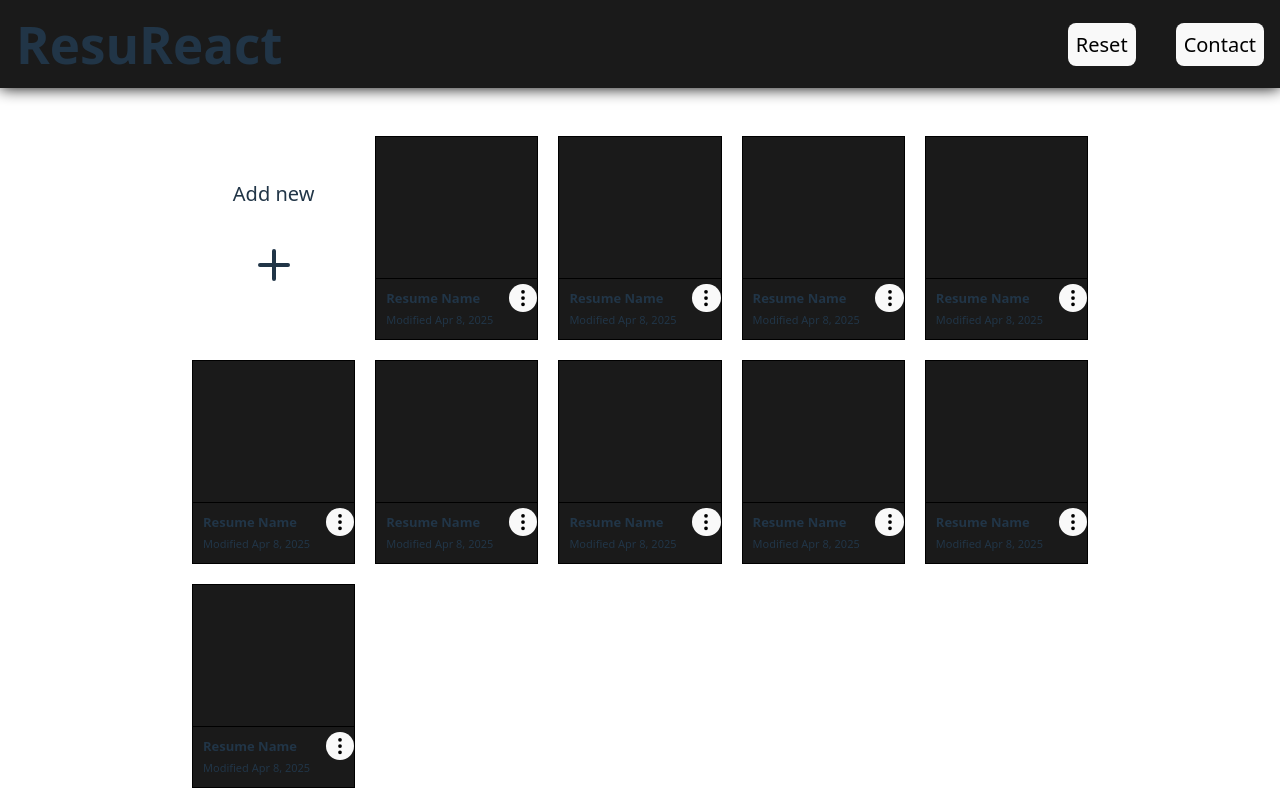
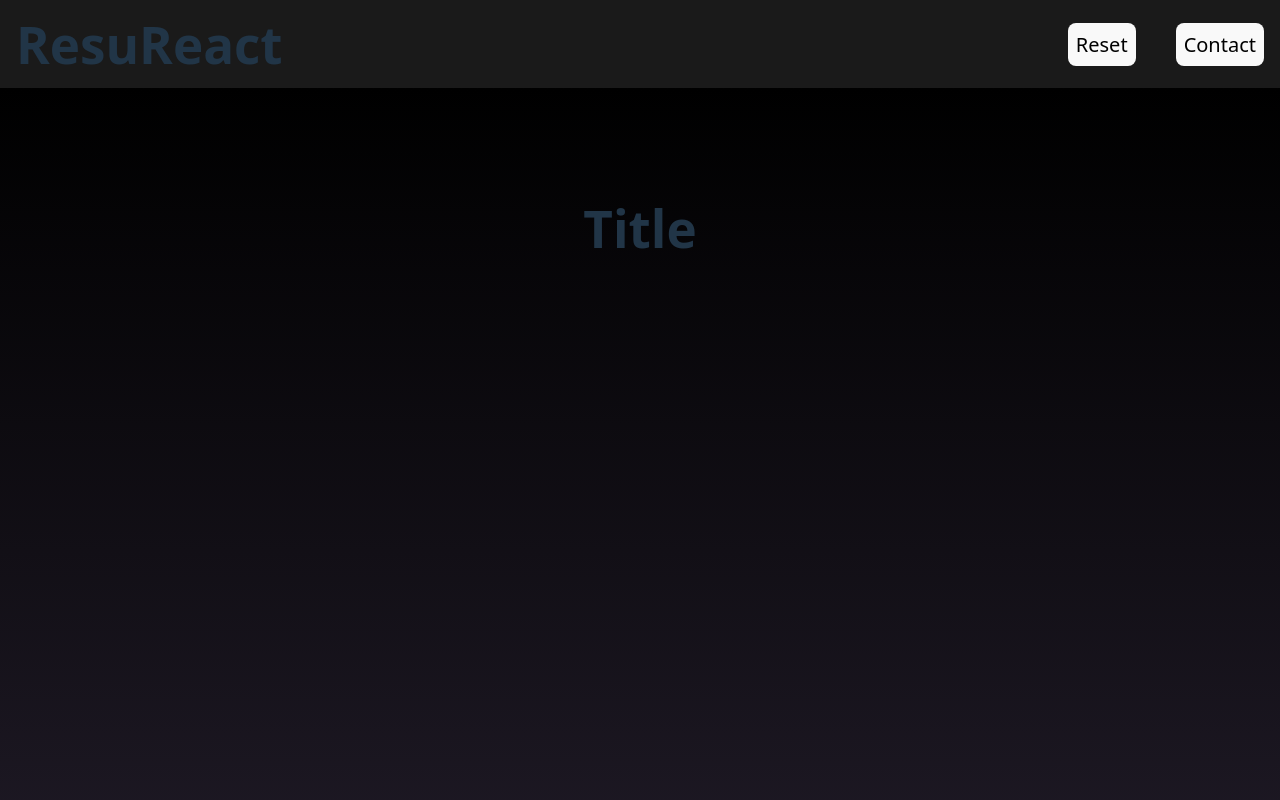
Before and after one commit to rtrevizo18/resuReact, a React (Vite) app: page / in a window 1280 px wide. Shown: the top 800 px of the page. Built offline with nearby package versions, Linux system fonts and the light colour scheme.

Commit message:
feat: add SplashBody component for splash page
Also added some minor styling and reshuffled the Body component to be general

```diff
--- a/src/components/Body/Body.css
+++ b/src/components/Body/Body.css
@@ -1,5 +1,3 @@
 #body{
     flex: 1;
-    box-sizing: border-box;
-    padding: 3rem 12rem;
 }
--- a/src/components/Body/Body.jsx
+++ b/src/components/Body/Body.jsx
@@ -1,9 +1,10 @@
 import ResumeCards from "../ResumeCards/ResumeCards";
+import SplashBody from "../SplashBody/SplashBody";
 import "./Body.css";
 export default function Body() {
   return (
     <div id="body">
-      <ResumeCards />
+      <SplashBody />
     </div>
   );
 }
--- a/src/components/ResumeCards/ResumeCards.css
+++ b/src/components/ResumeCards/ResumeCards.css
@@ -1,4 +1,6 @@
 .resumes{
+    box-sizing: border-box;
+    padding: 3rem 12rem;
     display: grid;
     grid-template-columns: repeat(auto-fit, minmax(150px, 1fr));
     gap: 20px;
--- /dev/null
+++ b/src/components/SplashBody/SplashBody.css
@@ -0,0 +1,12 @@
+#splash-body{
+    display: flex;
+    flex-direction: column;
+}
+
+#splash-welcome{
+    height: 100vh;
+    background-image: linear-gradient(black, rgb(31, 26, 38));
+    display: flex;
+    justify-content: center;
+    padding: 7rem 0rem;
+}
--- /dev/null
+++ b/src/components/SplashBody/SplashBody.jsx
@@ -0,0 +1,11 @@
+import "./SplashBody.css";
+
+export default function SplashBody(){
+    return (
+        <div id="splash-body">
+            <div id="splash-welcome">
+                <h1>Title</h1>
+            </div>
+        </div>
+    )
+}
```
